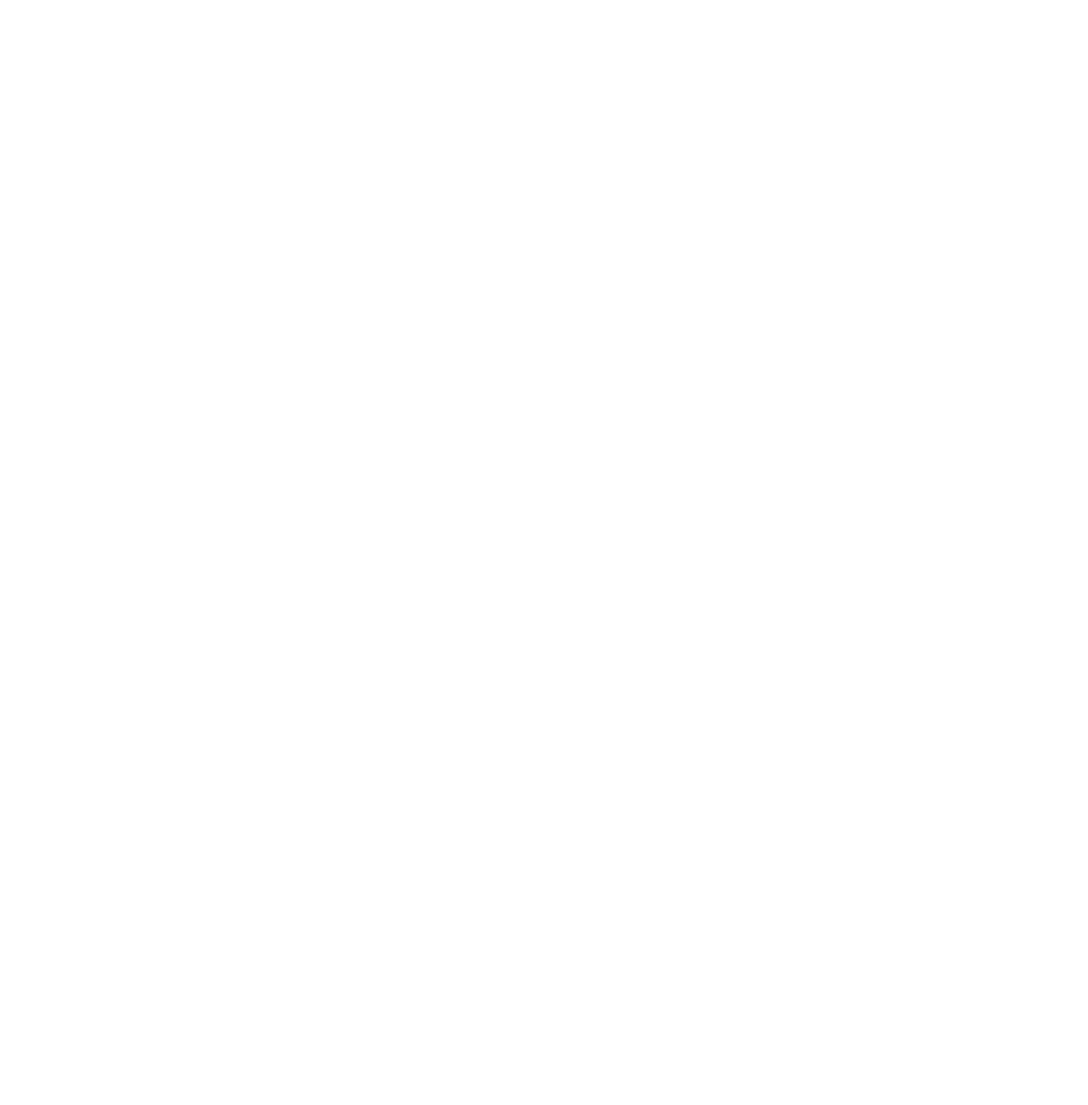
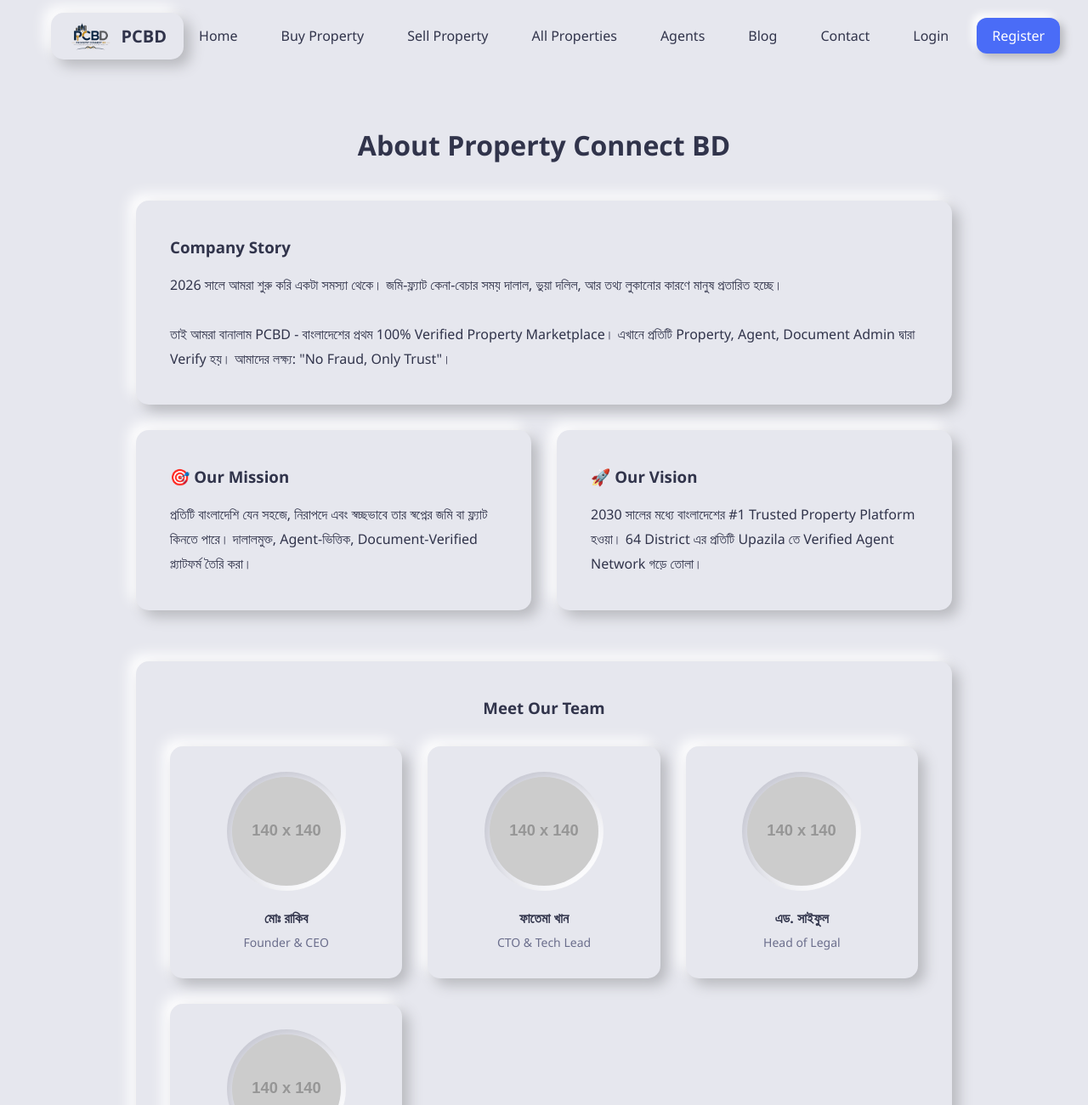
Before and after one commit to dustotuhin2021-coder/Property-Connect-BD, a plain HTML site: page about.html in a window 1280 px wide. Shown: the top 1300 px of the page at 85% size. Before the commit the page ends 800 px from the top, so only its background shows below. Drawn offline with Linux system fonts and the light colour scheme; placeholder pictures from the web are drawn by us.

Commit message:
add about.html

```diff
--- a/about.html
+++ b/about.html
@@ -0,0 +1,178 @@
+<!DOCTYPE html>
+<html lang="bn">
+<head>
+  <meta charset="UTF-8">
+  <meta name="viewport" content="width=device-width, initial-scale=1.0">
+  <title>About Us - Property Connect BD</title>
+  <link rel="stylesheet" href="css/style.css">
+  <style>
+    .about-section {
+      padding: 40px;
+      margin-bottom: 30px;
+    }
+    .mission-vision-grid {
+      display: grid;
+      grid-template-columns: repeat(auto-fit, minmax(300px, 1fr));
+      gap: 30px;
+      margin-top: 30px;
+    }
+    .team-grid {
+      display: grid;
+      grid-template-columns: repeat(auto-fit, minmax(220px, 1fr));
+      gap: 30px;
+      margin-top: 30px;
+    }
+    .team-card {
+      padding: 30px;
+      text-align: center;
+    }
+    .team-photo {
+      width: 140px;
+      height: 140px;
+      border-radius: 50%;
+      margin: 0 auto 20px;
+      overflow: hidden;
+      box-shadow: inset 6px 6px 12px #c8c9d3, inset -6px -6px 12px #ffffff;
+      padding: 6px;
+    }
+    .team-photo img {
+      width: 100%;
+      height: 100%;
+      border-radius: 50%;
+      object-fit: cover;
+    }
+    .team-role {
+      color: #6b6e8c;
+      font-size: 14px;
+      margin-top: 5px;
+    }
+  </style>
+</head>
+<body>
+
+  <!-- Navbar -->
+  <nav class="navbar">
+    <div class="container">
+      <a href="index.html" class="logo neumorph">
+        <img src="assets/logo.png" alt="PCBD Logo">
+        <span>PCBD</span>
+      </a>
+      <ul class="nav-links">
+        <li><a href="index.html">Home</a></li>
+        <li><a href="buy.html">Buy Property</a></li>
+        <li><a href="sell.html">Sell Property</a></li>
+        <li><a href="listings.html">All Properties</a></li>
+        <li><a href="agents.html">Agents</a></li>
+        <li><a href="blog.html">Blog</a></li>
+        <li><a href="contact.html">Contact</a></li>
+        <li><a href="login.html">Login</a></li>
+        <li><a href="register.html" class="register-btn">Register</a></li>
+      </ul>
+    </div>
+  </nav>
+
+  <!-- About Us Section -->
+  <section class="section">
+    <div class="container" style="max-width: 1000px;">
+      <h2>About Property Connect BD</h2>
+
+      <!-- Company Story -->
+      <div class="about-section neumorph">
+        <h3>Company Story</h3>
+        <p style="line-height:1.8; margin-top:15px;">
+        2026 সালে আমরা শুরু করি একটা সমস্যা থেকে। জমি-ফ্ল্যাট কেনা-বেচার সময় দালাল, ভুয়া দলিল, আর তথ্য লুকানোর কারণে মানুষ প্রতারিত হচ্ছে।<br><br>
+        তাই আমরা বানালাম PCBD - বাংলাদেশের প্রথম 100% Verified Property Marketplace। এখানে প্রতিটি Property, Agent, Document Admin দ্বারা Verify হয়। আমাদের লক্ষ্য: "No Fraud, Only Trust"।
+        </p>
+      </div>
+
+      <!-- Mission & Vision -->
+      <div class="mission-vision-grid">
+        <div class="about-section neumorph">
+          <h3>🎯 Our Mission</h3>
+          <p style="line-height:1.8; margin-top:15px;">
+          প্রতিটি বাংলাদেশি যেন সহজে, নিরাপদে এবং স্বচ্ছভাবে তার স্বপ্নের জমি বা ফ্ল্যাট কিনতে পারে। দালালমুক্ত, Agent-ভিত্তিক, Document-Verified প্ল্যাটফর্ম তৈরি করা।
+          </p>
+        </div>
+
+        <div class="about-section neumorph">
+          <h3>🚀 Our Vision</h3>
+          <p style="line-height:1.8; margin-top:15px;">
+          2030 সালের মধ্যে বাংলাদেশের #1 Trusted Property Platform হওয়া। 64 District এর প্রতিটি Upazila তে Verified Agent Network গড়ে তোলা।
+          </p>
+        </div>
+      </div>
+
+      <!-- Team -->
+      <div class="about-section neumorph" style="margin-top:30px;">
+        <h3 style="text-align:center;">Meet Our Team</h3>
+        <div class="team-grid">
+
+          <div class="team-card neumorph">
+            <div class="team-photo neumorph">
+              <img src="https://via.placeholder.com/140" alt="Founder">
+            </div>
+            <h4>মোঃ রাকিব</h4>
+            <p class="team-role">Founder & CEO</p>
+          </div>
+
+          <div class="team-card neumorph">
+            <div class="team-photo neumorph">
+              <img src="https://via.placeholder.com/140" alt="CTO">
+            </div>
+            <h4>ফাতেমা খান</h4>
+            <p class="team-role">CTO & Tech Lead</p>
+          </div>
+
+          <div class="team-card neumorph">
+            <div class="team-photo neumorph">
+              <img src="https://via.placeholder.com/140" alt="Legal Head">
+            </div>
+            <h4>এড. সাইফুল</h4>
+            <p class="team-role">Head of Legal</p>
+          </div>
+
+          <div class="team-card neumorph">
+            <div class="team-photo neumorph">
+              <img src="https://via.placeholder.com/140" alt="Agent Head">
+            </div>
+            <h4>সালমা আক্তার</h4>
+            <p class="team-role">Agent Network Head</p>
+          </div>
+
+        </div>
+      </div>
+
+    </div>
+  </section>
+
+  <!-- Footer -->
+  <footer class="footer">
+    <div class="container">
+      <div class="footer-grid">
+        <div>
+          <h4>PCBD</h4>
+          <p>বাংলাদেশের সবচেয়ে trusted প্রপার্টি মার্কেটপ্লেস</p>
+        </div>
+        <div>
+          <h4>Quick Links</h4>
+          <a href="about.html">About</a>
+          <a href="contact.html">Contact</a>
+          <a href="#">Privacy Policy</a>
+          <a href="#">Terms</a>
+        </div>
+        <div>
+          <h4>Follow Us</h4>
+          <a href="#">Facebook</a>
+          <a href="#">WhatsApp</a>
+          <a href="#">YouTube</a>
+        </div>
+      </div>
+      <div class="footer-bottom">
+        <p>© 2026 Property Connect BD. All rights reserved.</p>
+      </div>
+    </div>
+  </footer>
+
+  <script src="js/main.js"></script>
+</body>
+</html>
```
Also changed, not shown: blog.html (+1 -1 lines).
